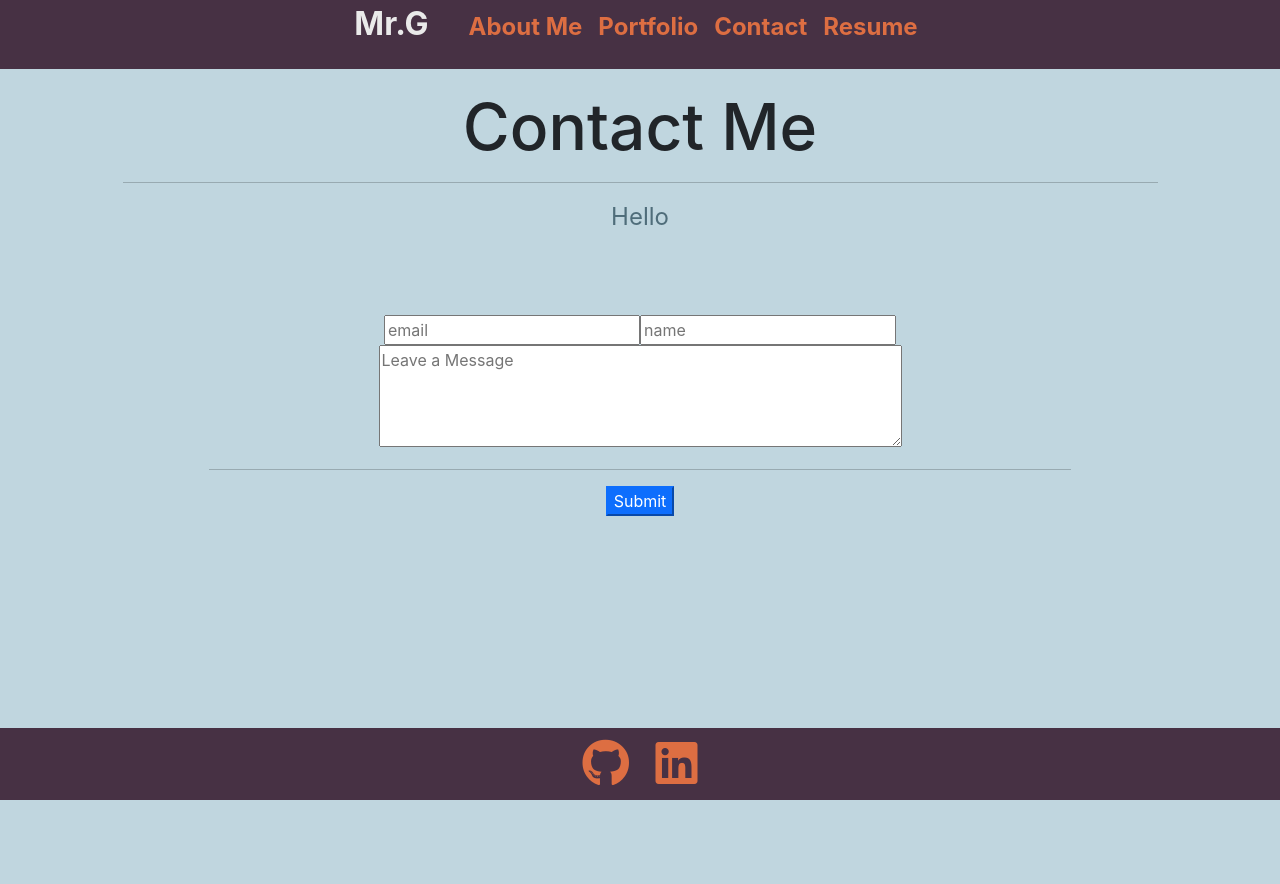
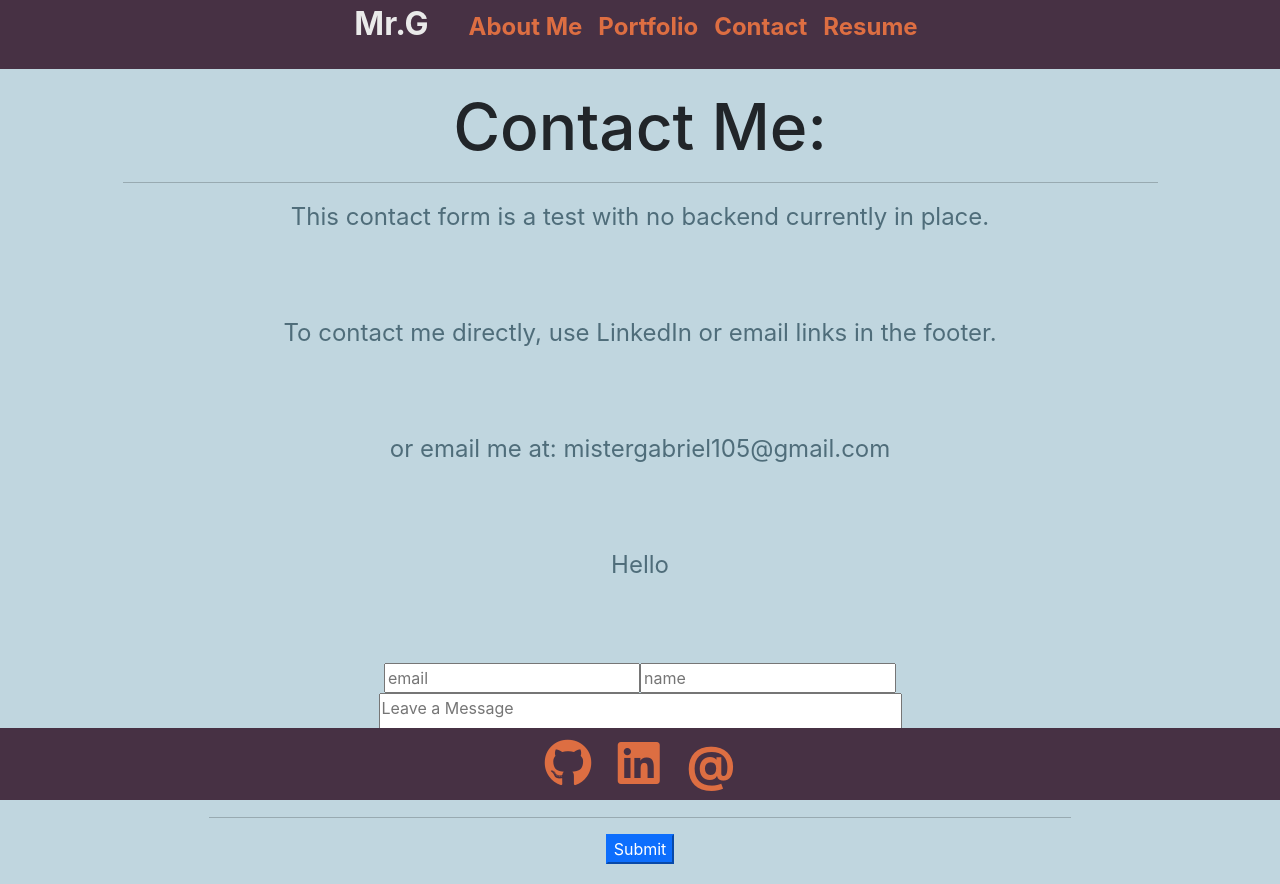
Before and after one commit to MrG105/react-portfolio, a React (Create React App) app: page /contact in a window 1280 px wide. Before the commit the page ends 800 px from the top, so only its background shows below. Built offline with nearby package versions, Linux system fonts and the light colour scheme.

Commit message:
added email to footer and contact form

```diff
--- /dev/null
+++ b/src/components/ButtonMailto/index.js
@@ -0,0 +1,18 @@
+import React from "react";
+import { Link } from "react-router-dom";
+
+const ButtonMailto = ({ mailto, label }) => {
+    return (
+        <Link
+            to='#'
+            onClick={(e) => {
+                window.location = mailto;
+                e.preventDefault();
+            }}
+        >
+            {label}
+        </Link>
+    );
+};
+
+export default ButtonMailto;
--- a/src/components/Contact/index.js
+++ b/src/components/Contact/index.js
@@ -41,9 +41,12 @@ function Contact() {
       <div className="container my-auto">
         <div className="row">
           <div >
-            <h1 className="margin-top text-center">Contact Me </h1>
+            <h1 className="margin-top text-center">Contact Me: </h1>
             <hr className="mx-auto" />
-            <p className="text-center">Hello {name}</p>
+            <p className="text-center">This contact form is a test with no backend currently in place.</p>
+            <p className="text-center">To contact me directly, use LinkedIn or email links in the footer.</p>
+            <p className="text-center">or email me at: mistergabriel105@gmail.com</p>
+            <p className="text-center">Hello    {name}</p>
             <form className="form col-lg-10 mx-auto text-center ">
               <input
                 value={email}
--- a/src/components/Footer/index.js
+++ b/src/components/Footer/index.js
@@ -1,4 +1,5 @@
 import React from 'react';
+import ButtonMailto from '../ButtonMailto'
 
 function Footer() {
     const icons = [
@@ -9,7 +10,7 @@ function Footer() {
         {
             name: "fab fa-linkedin",
             link: "https://www.linkedin.com/in/gabriel-gutierrez-65526bb8/"
-        }
+        },
     ]
 
     return (
@@ -19,6 +20,9 @@ function Footer() {
                         {icons.map(icon =>
                             (<a href={icon.link} key={icon.name} target="_blank" rel="noopener noreferrer"><i className={icon.name}></i></a>)
                             )}
+                            <ButtonMailto label="@" mailto="mailto:mistergabriel105@gmail.com" />
+
+
                     </div>
             </footer>
 
```
Also changed, not shown: 1 other file (tests, documents, lock files or other folders).
